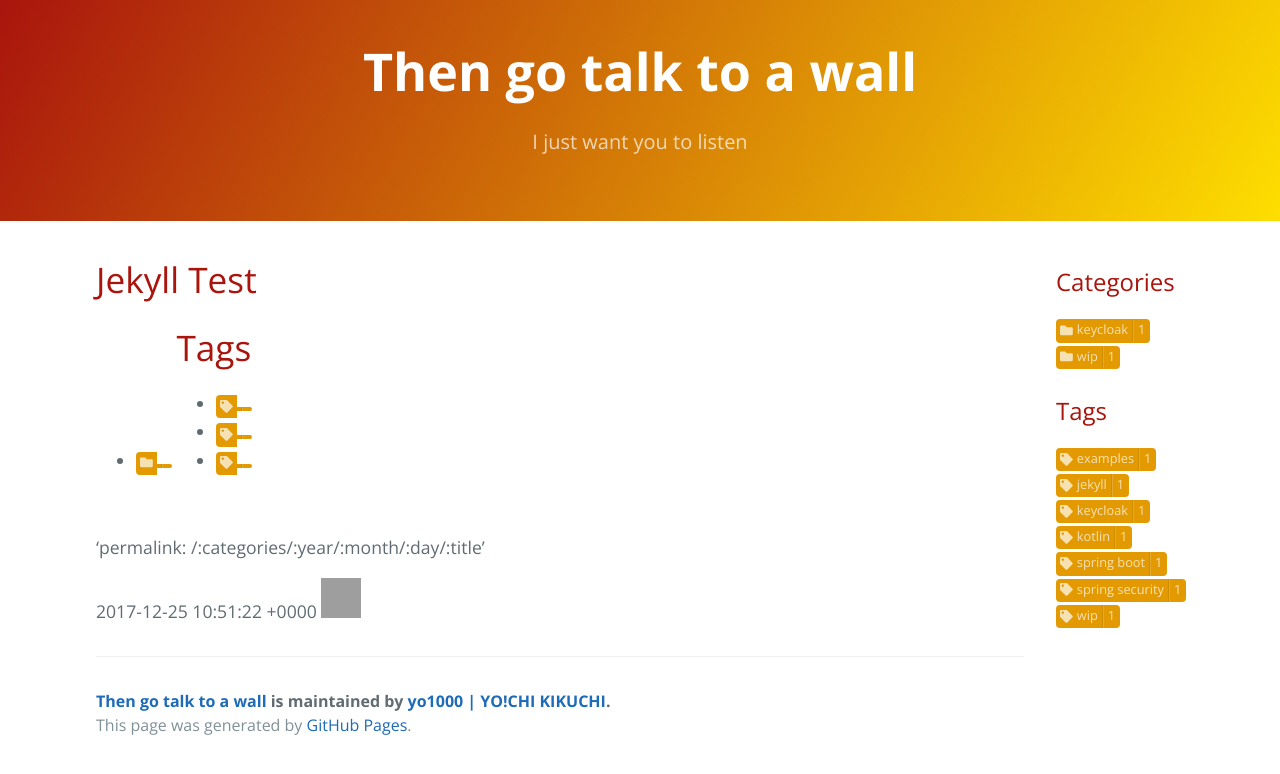
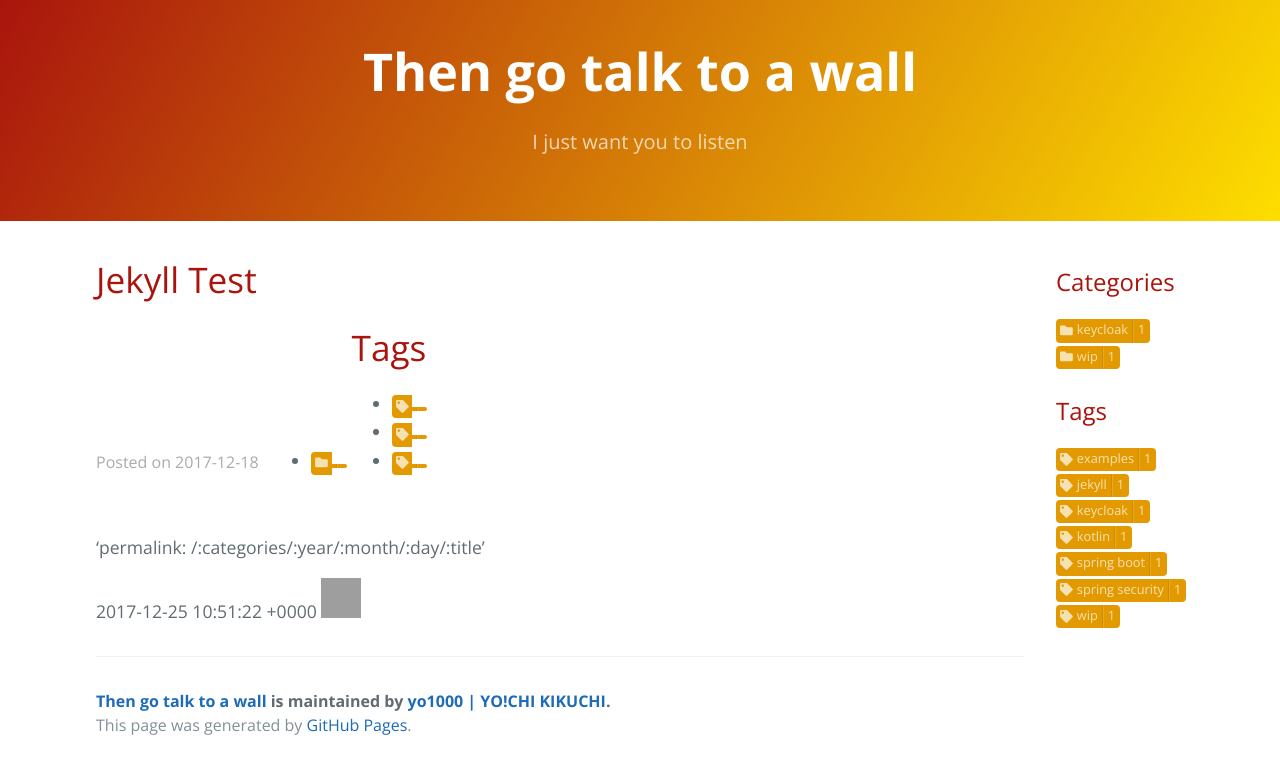
Before and after one commit to yo1000/blog.yo1000.com, a Jekyll site: the page built from _posts/2017-12-18-jekyll-test.md, in a window 1280 px wide. Shown: the top 774 px of the page. Built offline with Jekyll 4.4.1, drawn with Linux system fonts in a browser that asks for light colours; our own code applies the rules of GitHub Pages for plain Markdown files; grey boxes are pictures that could not be loaded.

Commit message:
Update content-meta.html

```diff
--- a/_includes/content-meta.html
+++ b/_includes/content-meta.html
@@ -1,4 +1,5 @@
 <section class="meta-content">
+  <p class="meta">Posted on {{ page.date | date: "%Y-%m-%d" }}</p>
   <section class="category-content">
     <ul>
       {% assign sorted_categories = page.categories | sort %}
```
